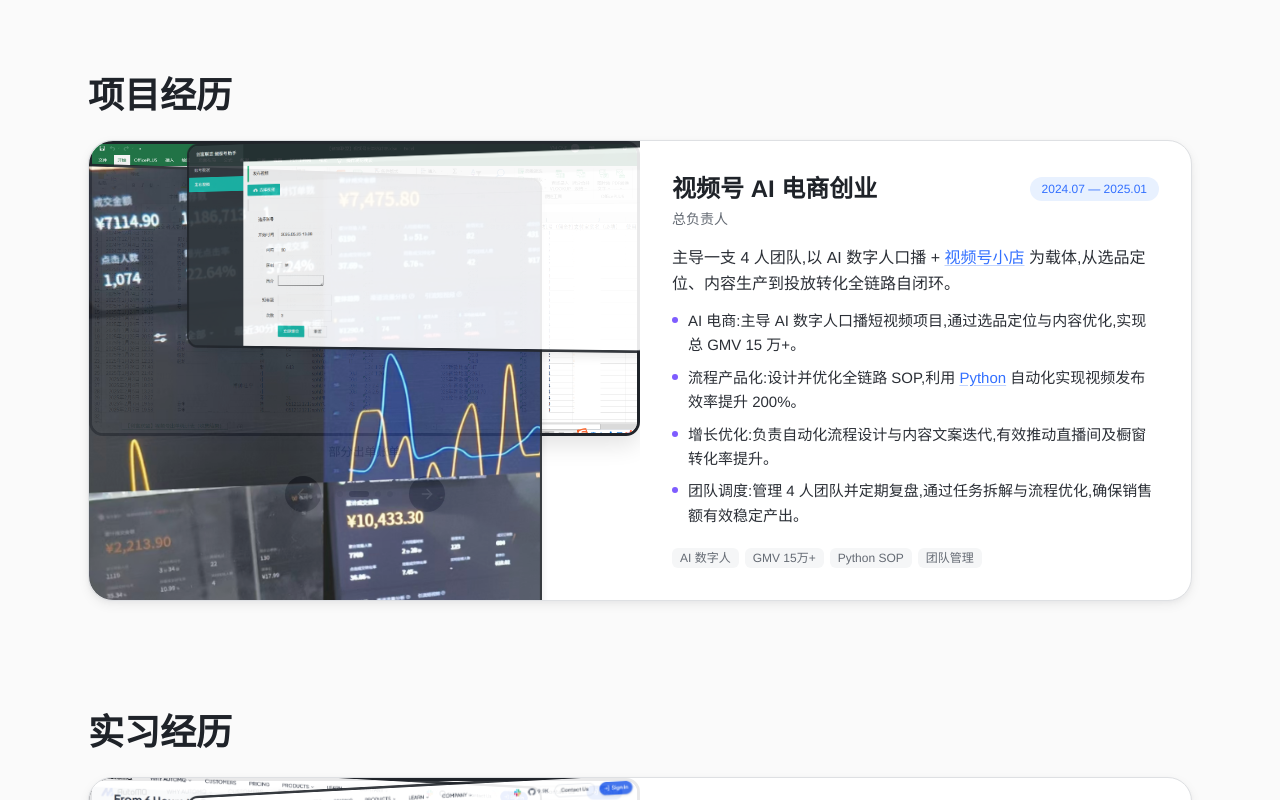
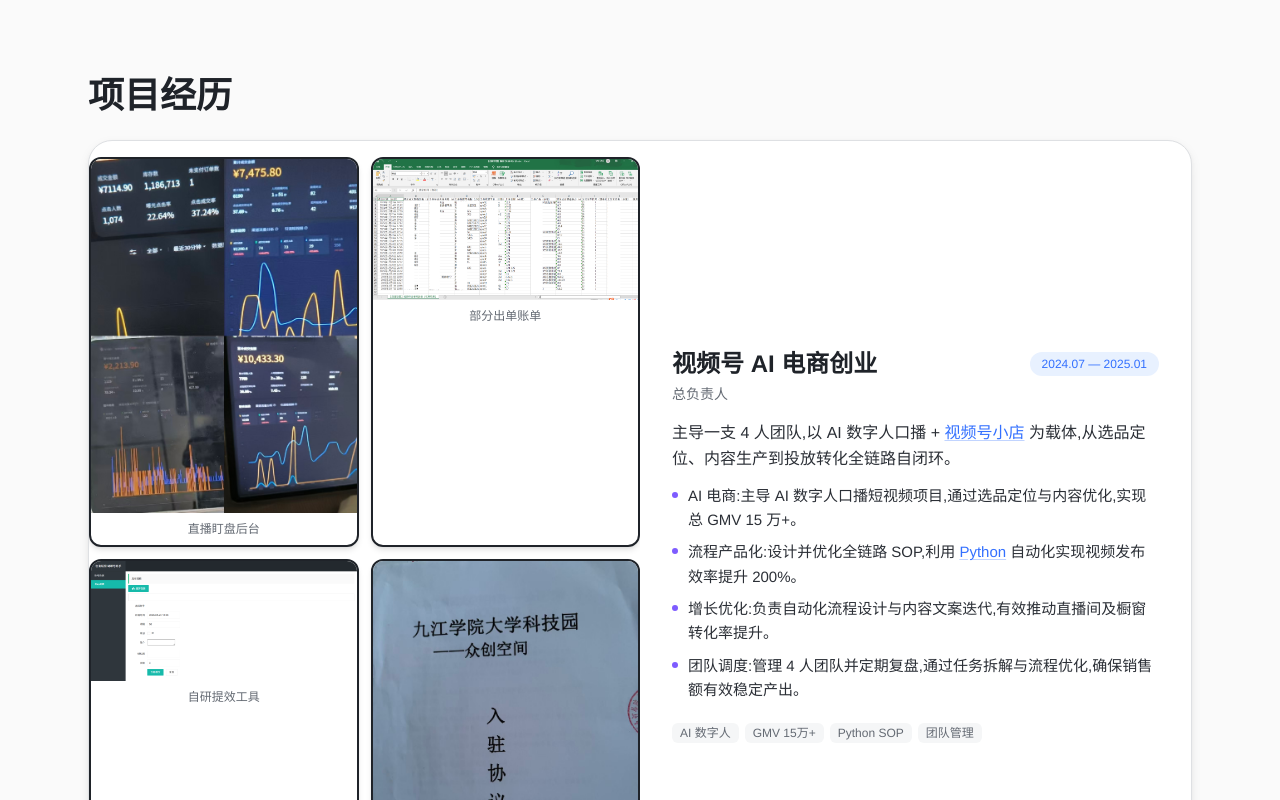
Before and after one commit to cneym1125/lingqi-CV, a React (Vite) app: page / in a window 1280 px wide. Shown: the part 700-1500 px from the top of the page. Built offline with nearby package versions, Linux system fonts and the light colour scheme.

Commit message:
refactor: 轮播改为两列瀑布流,图片自适应,点击放大

```diff
--- a/src/components/Carousel.tsx
+++ b/src/components/Carousel.tsx
@@ -1,5 +1,4 @@
-import { ArrowLeft, ArrowRight } from 'lucide-react'
-import { useCallback, useEffect, useMemo, useRef, useState } from 'react'
+import { useState } from 'react'
 import { Lightbox } from './Lightbox'
 
 interface Slide {
@@ -12,213 +11,76 @@ interface Props {
   autoplay?: boolean
 }
 
-function calculateGap(width: number) {
-  const minGap = 30
-  const maxGap = 60
-  if (width <= 400) return minGap
-  if (width >= 800) return maxGap
-  return minGap + (maxGap - minGap) * ((width - 400) / 400)
-}
+export function Carousel({ slides }: Props) {
+  const [lightboxOpen, setLightboxOpen] = useState<number | null>(null)
 
-export function Carousel({ slides, autoplay = true }: Props) {
-  const [activeIndex, setActiveIndex] = useState(0)
-  const [hoverPrev, setHoverPrev] = useState(false)
-  const [hoverNext, setHoverNext] = useState(false)
-  const [lightboxOpen, setLightboxOpen] = useState<number | null>(null)
-  const [containerWidth, setContainerWidth] = useState(500)
-  const containerRef = useRef<HTMLDivElement>(null)
-  const autoplayRef = useRef<ReturnType<typeof setInterval> | null>(null)
-  const touchStartX = useRef(0)
-  const touchEndX = useRef(0)
-  const total = slides.length
+  if (!slides || slides.length === 0) return null
 
-  useEffect(() => {
-    const measure = () => {
-      if (containerRef.current) setContainerWidth(containerRef.current.offsetWidth)
-    }
-    measure()
-    window.addEventListener('resize', measure)
-    return () => window.removeEventListener('resize', measure)
-  }, [])
+  const lightboxItems = slides.map((s) => ({
+    type: 'image' as const,
+    src: s.src,
+    caption: s.caption,
+  }))
 
-  useEffect(() => {
-    if (!autoplay || total <= 1) return
-    autoplayRef.current = setInterval(() => {
-      setActiveIndex((prev) => (prev + 1) % total)
-    }, 5000)
-    return () => { if (autoplayRef.current) clearInterval(autoplayRef.current) }
-  }, [autoplay, total])
-
-  const go = useCallback((delta: number) => {
-    setActiveIndex((prev) => (prev + delta + total) % total)
-    if (autoplayRef.current) clearInterval(autoplayRef.current)
-  }, [total])
-
-  const onTouchStart = (e: React.TouchEvent) => { touchStartX.current = e.touches[0].clientX }
-  const onTouchMove = (e: React.TouchEvent) => { touchEndX.current = e.touches[0].clientX }
-  const onTouchEnd = () => {
-    const diff = touchStartX.current - touchEndX.current
-    if (Math.abs(diff) > 50) go(diff > 0 ? 1 : -1)
-  }
-
-  const gap = calculateGap(containerWidth)
-  const stickUp = gap * 0.6
-
-  function getStyle(index: number): React.CSSProperties {
-    const isActive = index === activeIndex
-    if (isActive) return {
-      zIndex: 3, opacity: 1, pointerEvents: 'auto',
-      transform: 'translateX(0) translateY(0) scale(1) rotateY(0deg)',
-      transition: 'all 0.75s cubic-bezier(.4,2,.3,1)',
-    }
-    return { zIndex: 1, opacity: 0, pointerEvents: 'none', transition: 'all 0.75s cubic-bezier(.4,2,.3,1)' }
-  }
-
-  function getSideStyle(side: 'left' | 'right'): React.CSSProperties {
-    const x = side === 'left' ? -gap : gap
-    const ry = side === 'left' ? 12 : -12
-    return {
-      zIndex: 2, opacity: 0.9, pointerEvents: 'auto',
-      transform: `translateX(${x}px) translateY(-${stickUp}px) scale(0.85) rotateY(${ry}deg)`,
-      transition: 'all 0.75s cubic-bezier(.4,2,.3,1)',
-    }
-  }
-
-  const lightboxItems = useMemo(
-    () => slides.map((s) => ({ type: 'image' as const, src: s.src, caption: s.caption })),
-    [slides]
-  )
-
-  if (total === 0) return null
+  // 瀑布流：奇数张单列居中，偶数张两列
+  const isSingle = slides.length === 1
+  const isOdd = slides.length % 2 !== 0
 
   return (
     <>
+      <div className="mt-4 w-full">
+        {isSingle ? (
+          // 单张：居中显示
           <div
-        ref={containerRef}
-        className="relative w-full"
-        style={{ perspective: '1000px' }}
-        onTouchStart={onTouchStart}
-        onTouchMove={onTouchMove}
-        onTouchEnd={onTouchEnd}
-      >
-        {/* active 图片 — 正常流，撑开容器高度 */}
-        <div style={getStyle(activeIndex)}>
-          <img
-            src={slides[activeIndex].src}
-            alt={slides[activeIndex].caption ?? ''}
-            onClick={() => setLightboxOpen(activeIndex)}
-            className="w-full cursor-zoom-in"
-            style={{
-              display: 'block',
-              height: 'auto',
-              borderRadius: '14px',
-              border: '3px solid #1F2329',
-              boxShadow: '0 8px 24px rgba(0,0,0,0.12)',
-            }}
-            loading="lazy"
-            draggable={false}
-          />
-        </div>
-
-        {/* 左侧图片 — absolute，3D 偏移 */}
-        {total > 1 && (() => {
-          const li = (activeIndex - 1 + total) % total
-          return (
-            <div
-              style={{ ...getSideStyle('left'), position: 'absolute', top: 0, left: 0, width: '100%' }}
-              onClick={() => go(-1)}
+            className="mx-auto cursor-zoom-in overflow-hidden rounded-xl border-2 border-ink-900 shadow-md transition hover:shadow-lg"
+            style={{ maxWidth: '80%' }}
+            onClick={() => setLightboxOpen(0)}
           >
             <img
-                src={slides[li].src}
-                alt={slides[li].caption ?? ''}
-                className="w-full cursor-pointer"
-                style={{
-                  display: 'block',
-                  height: 'auto',
-                  borderRadius: '14px',
-                  border: '3px solid #1F2329',
-                  boxShadow: '0 4px 12px rgba(0,0,0,0.1)',
-                }}
+              src={slides[0].src}
+              alt={slides[0].caption ?? ''}
+              className="w-full"
+              style={{ display: 'block', height: 'auto' }}
               loading="lazy"
-                draggable={false}
             />
-            </div>
-          )
-        })()}
-
-        {/* 右侧图片 — absolute，3D 偏移 */}
-        {total > 1 && (() => {
-          const ri = (activeIndex + 1) % total
-          return (
-            <div
-              style={{ ...getSideStyle('right'), position: 'absolute', top: 0, left: 0, width: '100%' }}
-              onClick={() => go(1)}
-            >
-              <img
-                src={slides[ri].src}
-                alt={slides[ri].caption ?? ''}
-                className="w-full cursor-pointer"
-                style={{
-                  display: 'block',
-                  height: 'auto',
-                  borderRadius: '14px',
-                  border: '3px solid #1F2329',
-                  boxShadow: '0 4px 12px rgba(0,0,0,0.1)',
-                }}
-                loading="lazy"
-                draggable={false}
-              />
-            </div>
-          )
-        })()}
-
-        {/* caption */}
-        {slides[activeIndex].caption && (
-          <div className="mt-2 text-center text-xs text-ink-400">
-            {slides[activeIndex].caption}
+            {slides[0].caption && (
+              <div className="px-3 py-2 text-center text-xs text-ink-500">
+                {slides[0].caption}
               </div>
             )}
           </div>
-
-      {/* 箭头 + 指示点 */}
-      {total > 1 && (
-        <div className="mt-4 flex items-center justify-center gap-4">
-          <button
-            type="button"
-            onClick={() => go(-1)}
-            onMouseEnter={() => setHoverPrev(true)}
-            onMouseLeave={() => setHoverPrev(false)}
-            aria-label="上一张"
-            className="flex h-9 w-9 items-center justify-center rounded-full shadow transition-colors"
-            style={{ backgroundColor: hoverPrev ? '#3370FF' : '#1F2329' }}
+        ) : (
+          // 两列瀑布流
+          <div className="grid grid-cols-2 gap-3">
+            {slides.map((slide, i) => {
+              // 最后一张如果是奇数总数，跨两列居中
+              const isLastOdd = isOdd && i === slides.length - 1
+              return (
+                <div
+                  key={i}
+                  className={`cursor-zoom-in overflow-hidden rounded-xl border-2 border-ink-900 shadow-md transition hover:shadow-lg hover:-translate-y-0.5 ${
+                    isLastOdd ? 'col-span-2 mx-auto w-1/2' : ''
+                  }`}
+                  onClick={() => setLightboxOpen(i)}
                 >
-            <ArrowLeft className="h-4 w-4 text-white" />
-          </button>
-
-          <div className="flex items-center gap-1.5">
-            {slides.map((_, i) => (
-              <button
-                key={i}
-                type="button"
-                onClick={() => setActiveIndex(i)}
-                className={`h-1.5 rounded-full transition-all ${i === activeIndex ? 'w-5 bg-ink-700' : 'w-1.5 bg-ink-200'}`}
+                  <img
+                    src={slide.src}
+                    alt={slide.caption ?? ''}
+                    className="w-full"
+                    style={{ display: 'block', height: 'auto' }}
+                    loading="lazy"
                   />
-            ))}
-          </div>
-
-          <button
-            type="button"
-            onClick={() => go(1)}
-            onMouseEnter={() => setHoverNext(true)}
-            onMouseLeave={() => setHoverNext(false)}
-            aria-label="下一张"
-            className="flex h-9 w-9 items-center justify-center rounded-full shadow transition-colors"
-            style={{ backgroundColor: hoverNext ? '#3370FF' : '#1F2329' }}
-          >
-            <ArrowRight className="h-4 w-4 text-white" />
-          </button>
+                  {slide.caption && (
+                    <div className="px-3 py-2 text-center text-xs text-ink-500">
+                      {slide.caption}
                     </div>
                   )}
+                </div>
+              )
+            })}
+          </div>
+        )}
+      </div>
 
       <Lightbox
         items={lightboxItems}
```
Lines whose indentation alone changed are shown as unchanged.
